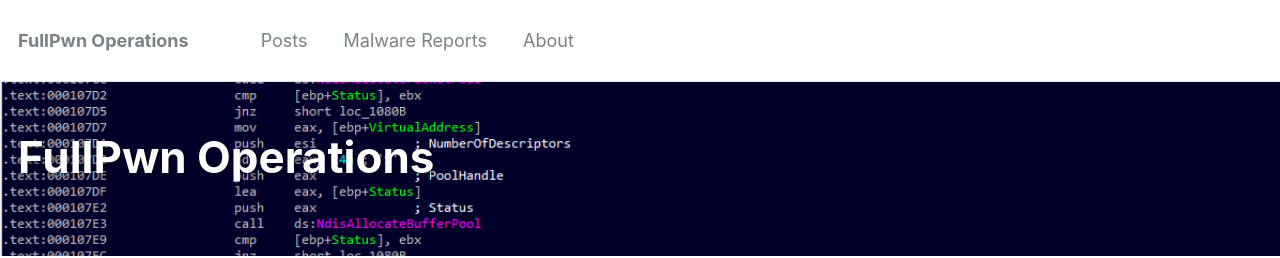
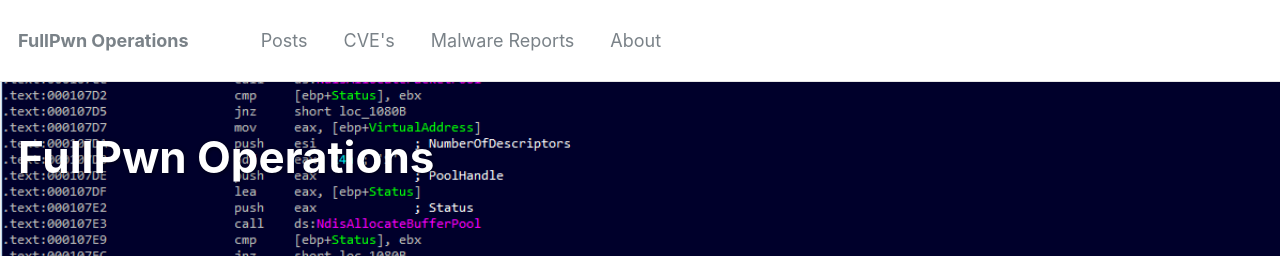
Before and after one commit to asdyxcyxc/FULLSHADE.github.io, a Jekyll site: the page built from index.html, in a window 1280 px wide and 1172 px high. Shown: the top 258 px of the window. Built offline with Jekyll 4.4.1, drawn with Linux system fonts in a browser that asks for light colours; the list of posts is cut into pages by our own code.

Commit message:
Update navigation.yml

```diff
--- a/_data/navigation.yml
+++ b/_data/navigation.yml
@@ -2,6 +2,9 @@
 main:
   - title: "Posts"
     url: /posts.html
+
+  - title: "CVE's"
+    url: /cves.html
 
   - title: "Malware Reports"
     url: /malware-analysis.html
```
